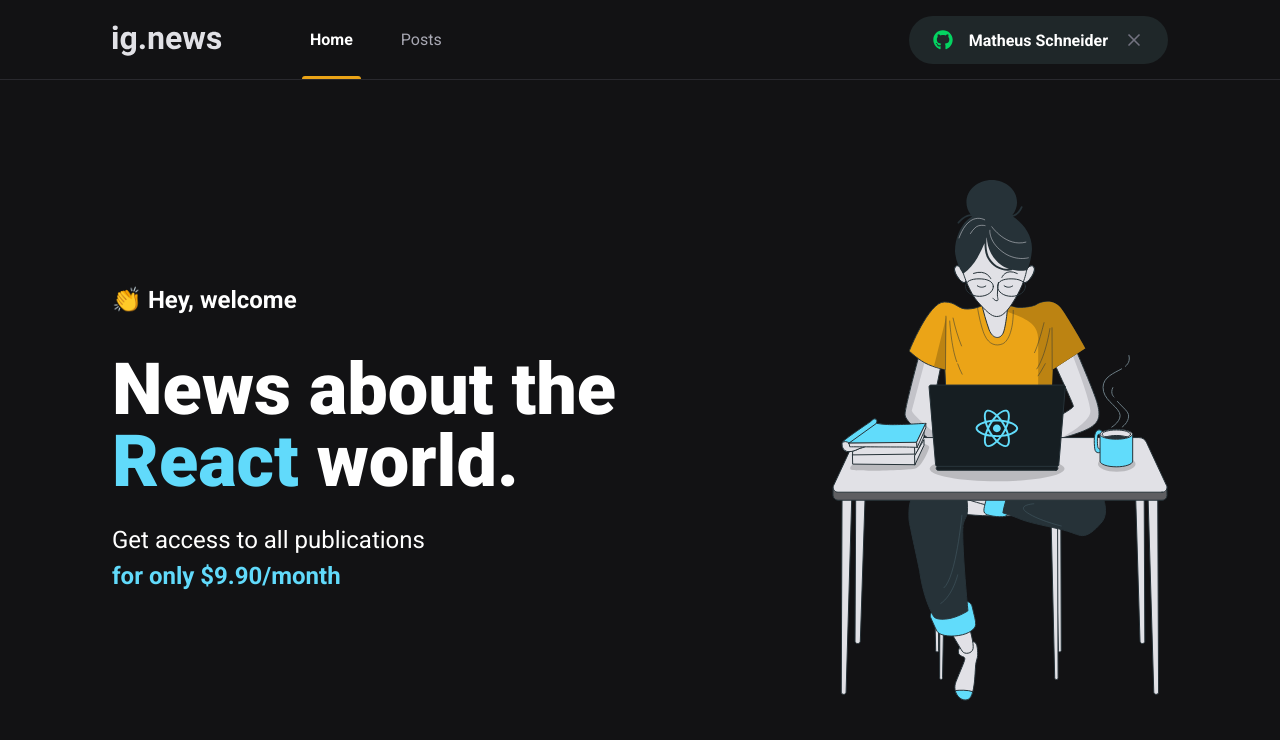
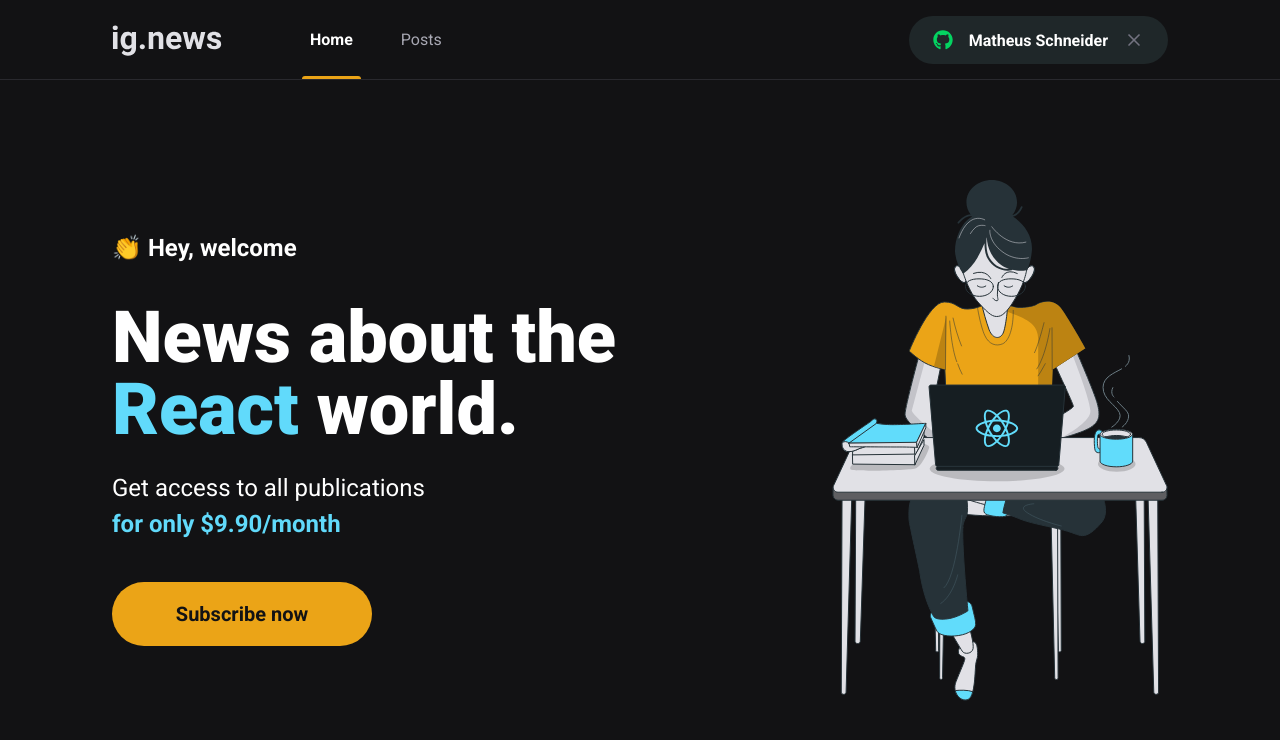
Before and after one commit to mschneider86/ignews, a Next.js app: page / in a window 1280 px wide. Shown: the top 740 px of the page. Built offline with nearby package versions, Linux system fonts and the light colour scheme.

Commit message:
added subscribeButton component

```diff
--- /dev/null
+++ b/src/components/SubscribeButton/index.tsx
@@ -0,0 +1,9 @@
+import styles from './styles.module.scss';
+
+export function SubscribeButton() {
+  return (
+    <button type='button' className={styles.subscribeButton}>
+      Subscribe now
+    </button>
+  );
+}
--- /dev/null
+++ b/src/components/SubscribeButton/styles.module.scss
@@ -0,0 +1,20 @@
+.subscribeButton {
+  width: 260px;
+  height: 4rem;
+  border: 0;
+  border-radius: 2rem;
+  background: var(--yellow-500);
+  color: var(--gray-900);
+  font-size: 1.25rem;
+  font-weight: bold;
+
+  display: flex;
+  align-items: center;
+  justify-content: center;
+
+  transition: filter 0.2s;
+
+  &:hover {
+    filter: brightness(0.8);
+  }
+}
--- a/src/pages/home.module.scss
+++ b/src/pages/home.module.scss
@@ -38,4 +38,8 @@
       font-weight: bold;
     }
   }
+
+  button {
+    margin-top: 2.5rem;
+  }
 }
--- a/src/pages/index.tsx
+++ b/src/pages/index.tsx
@@ -1,4 +1,5 @@
 import Head from 'next/head';
+import { SubscribeButton } from '../components/SubscribeButton';
 import styles from './home.module.scss';
 
 export default function Home() {
@@ -18,6 +19,7 @@
             Get access to all publications <br />
             <span>for only $9.90/month</span>
           </p>
+          <SubscribeButton />
         </section>
 
         <img src='/images/avatar.svg' alt='Girl coding' />
```
